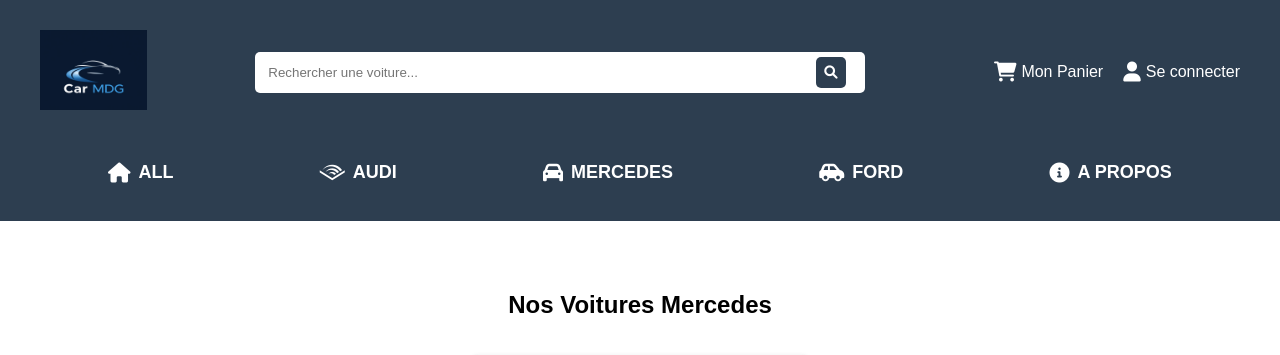
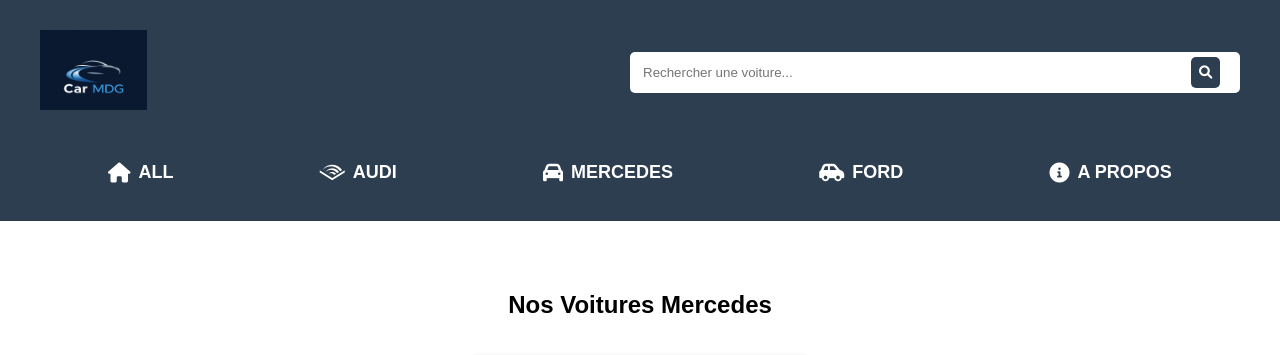
Before and after one commit to Antonella2006/Frame_python, a Django app: page /Mercedes/ in a window 1280 px wide. Shown: the top 355 px of the page. Run offline with Django 5.2, Linux system fonts and the light colour scheme; data comes from the database, SQL or seed files in the repository.

Commit message:
Update Mercedes.html

```diff
--- a/backend/voitures/templates/Mercedes.html
+++ b/backend/voitures/templates/Mercedes.html
@@ -21,12 +21,6 @@
             <div class="search-bar">
                 <input type="text" placeholder="Rechercher une voiture..." />
                 <button type="submit"><i class="fas fa-search"></i></button>
-            </div>
-
-            <!-- Icones de connexion et panier -->
-            <div class="header-icons">
-                <a href="" class="icon-link"><i class="fas fa-shopping-cart"></i> Mon Panier</a>
-                <a href="" class="icon-link"><i class="fas fa-user"></i> Se connecter</a>
             </div>
 
         </div>
```
